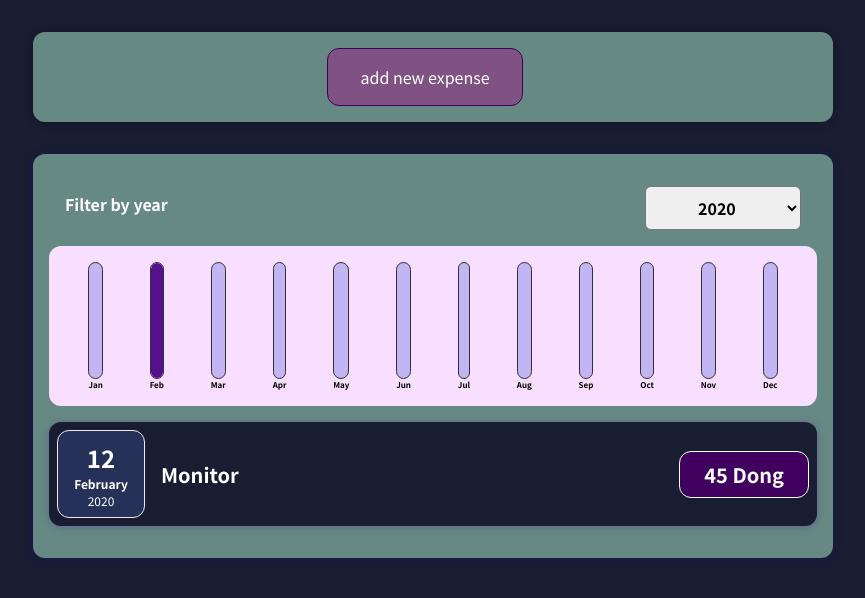
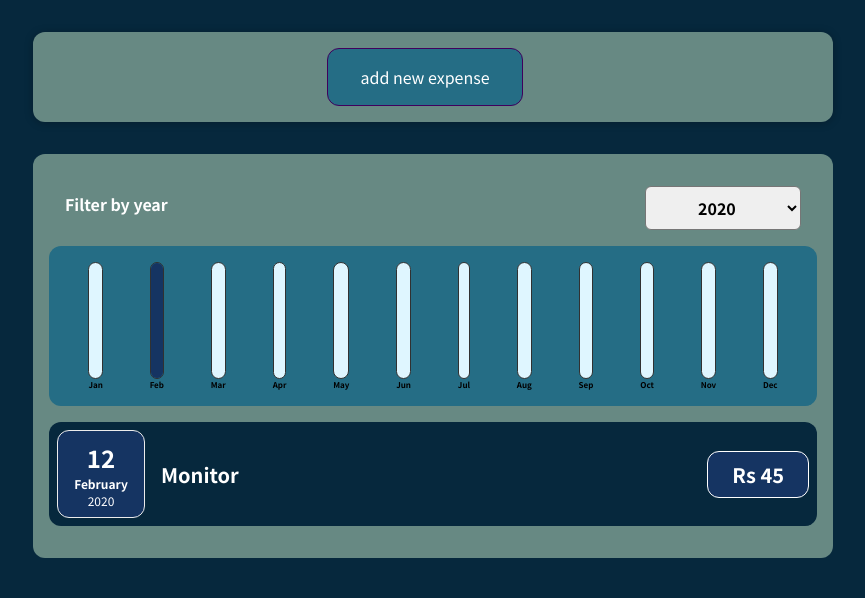
Before and after one commit to sohamdata/expense-tracker, a React (Create React App) app: page / in a window 1280 px wide. Shown: the top 598 px of the page, without its empty margins (207-1072 px from the left). Built offline with nearby package versions, Linux system fonts and the light colour scheme.

Commit message:
changed styles

```diff
--- a/src/App.css
+++ b/src/App.css
@@ -14,7 +14,7 @@
 }
 
 .App-header {
-  background-color: #282c34;
+  background-color: #393E46;
   min-height: 100vh;
   display: flex;
   flex-direction: column;
--- a/src/components/Chart/Chart.css
+++ b/src/components/Chart/Chart.css
@@ -1,7 +1,7 @@
 .chart {
     padding: 1rem;
     border-radius: 12px;
-    background-color: #f8dfff;
+    background-color: #256D85;
     text-align: center;
     display: flex;
     justify-content: space-around;
--- a/src/components/Chart/ChartBar.css
+++ b/src/components/Chart/ChartBar.css
@@ -10,7 +10,7 @@
     width: 100%;
     border: 1px solid #313131;
     border-radius: 12px;
-    background-color: #c3b4f3;
+    background-color: #DFF6FF;
     overflow: hidden;
     display: flex;
     flex-direction: column;
@@ -18,7 +18,7 @@
 }
 
 .chart-bar__fill {
-    background-color: #55118c;
+    background-color: #153462;
     width: 100%;
     transition: all 0.3s ease-out;
 }
--- a/src/components/Expenses/ExpenseDate.css
+++ b/src/components/Expenses/ExpenseDate.css
@@ -4,7 +4,7 @@
     width: 5.5rem;
     height: 5.5rem;
     border: 1px solid #ececec;
-    background-color: #263159;
+    background-color: #153462;
     color: white;
     border-radius: 12px;
     align-items: center;
--- a/src/components/Expenses/ExpenseItem.css
+++ b/src/components/Expenses/ExpenseItem.css
@@ -5,7 +5,7 @@
     padding: 0.5rem;
     margin: 1rem 0;
     border-radius: 12px;
-    background-color: #181D31;
+    background-color: #06283D;
 }
 
 .expense-item__description {
@@ -30,7 +30,7 @@
     font-size: 1rem;
     font-weight: bold;
     color: white;
-    background-color: #40005d;
+    background-color: #153462;
     border: 1px solid white;
     padding: 0.5rem;
     border-radius: 12px;
--- a/src/components/Expenses/ExpenseItem.js
+++ b/src/components/Expenses/ExpenseItem.js
@@ -9,7 +9,7 @@ function ExpenseItem(props) {
             <ExpenseDate date={props.date}></ExpenseDate>
             <div className="expense-item__description">
                 <h2>{props.title}</h2>
-                <div className="expense-item__price">{props.price} Dong</div>
+                <div className="expense-item__price">Rs {props.price}</div>
             </div>
         </Card >
     );
--- a/src/components/Expenses/Expenses.js
+++ b/src/components/Expenses/Expenses.js
@@ -15,7 +15,7 @@ function Expenses(props) {
         return expense.date.getFullYear().toString() === year;
     })
 
-    let result = <h2 style={{ textAlign: 'center' }}>no expenses this year. sigma grindset</h2>
+    let result = <h2 style={{ textAlign: 'center' }}>no expenses this year.<br /> no to inflation.</h2>
     if (filteredExpenses.length) {
         result = filteredExpenses.map((expense) => (
             <ExpenseItem key={expense.id} title={expense.title} price={expense.price} date={expense.date} />
--- a/src/components/NewExpense/NewExpense.css
+++ b/src/components/NewExpense/NewExpense.css
@@ -14,7 +14,7 @@
     cursor: pointer;
     padding: 1rem 2rem;
     border: 1px solid #40005d;
-    background-color: #7F5283;
+    background-color: #256D85;
     color: white;
     border-radius: 12px;
     margin-right: 1rem;
@@ -22,17 +22,17 @@
 
 .new-expense button:hover,
 .new-expense button:active {
-    background-color: #510674;
-    border-color: #510674;
+    background-color: #06283D;
+    border-color: #8BBCCC;
 }
 
 .new-expense button.alternative {
-    color: #7F5283;
+    color: #256D85;
     border-color: transparent;
     background-color: transparent;
 }
 
 .new-expense button.alternative:hover,
 .new-expense button.alternative:active {
-    background-color: #ddb3f8;
+    background-color: #8BBCCC;
 }
--- a/src/components/UI/Card.css
+++ b/src/components/UI/Card.css
@@ -1,4 +1,4 @@
 .card {
     border-radius: 12px;
-    box-shadow: 0 1px 8px rgba(57, 0, 179, 0.25);
+    box-shadow: #CE7777;
 }
--- a/src/index.css
+++ b/src/index.css
@@ -10,5 +10,5 @@ html {
 
 body {
   margin: 0;
-  background-color: #181D31;
+  background-color: #06283D;
 }
```
Also changed, not shown: 1 other file (tests, documents, lock files or other folders).
